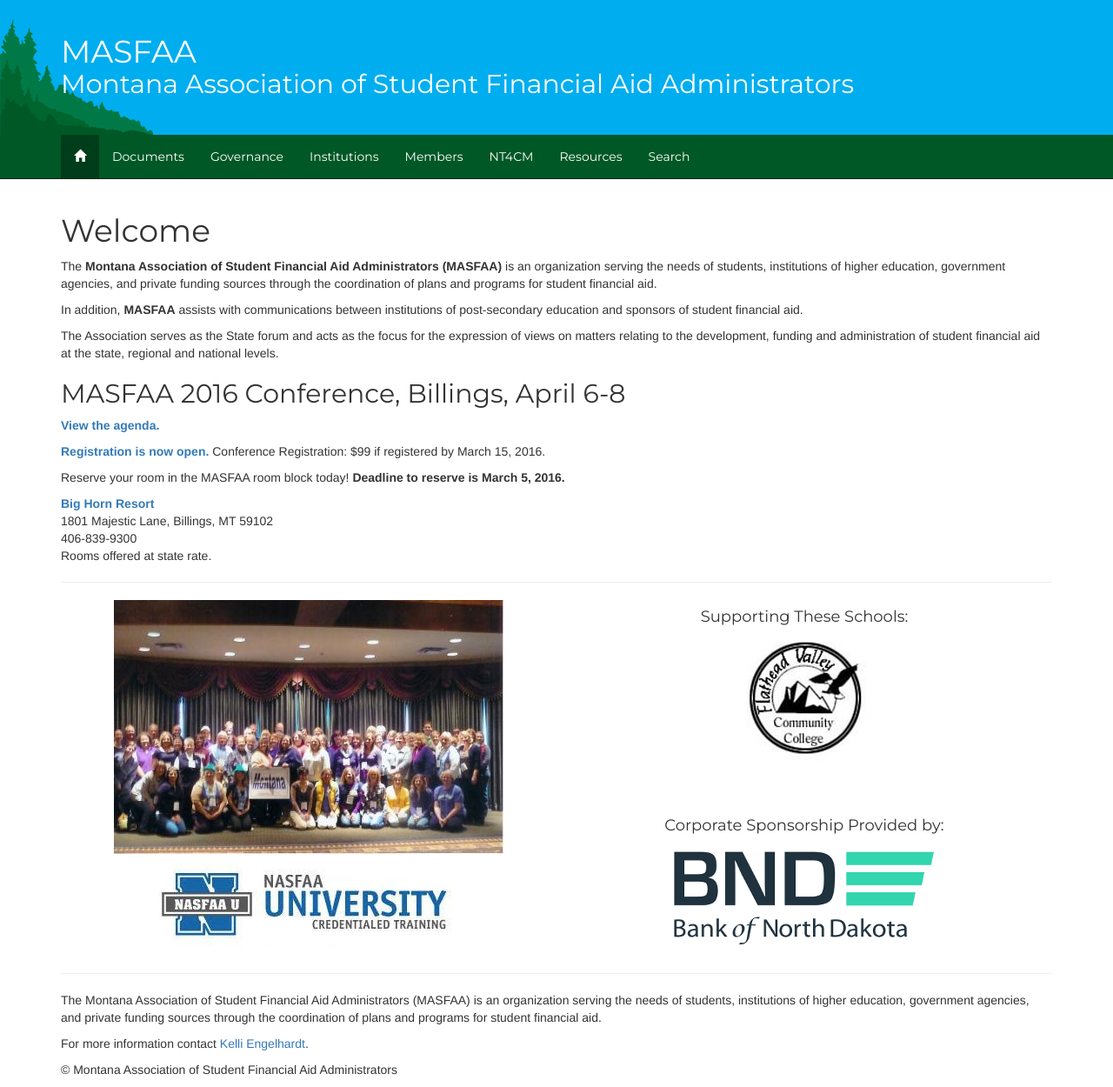
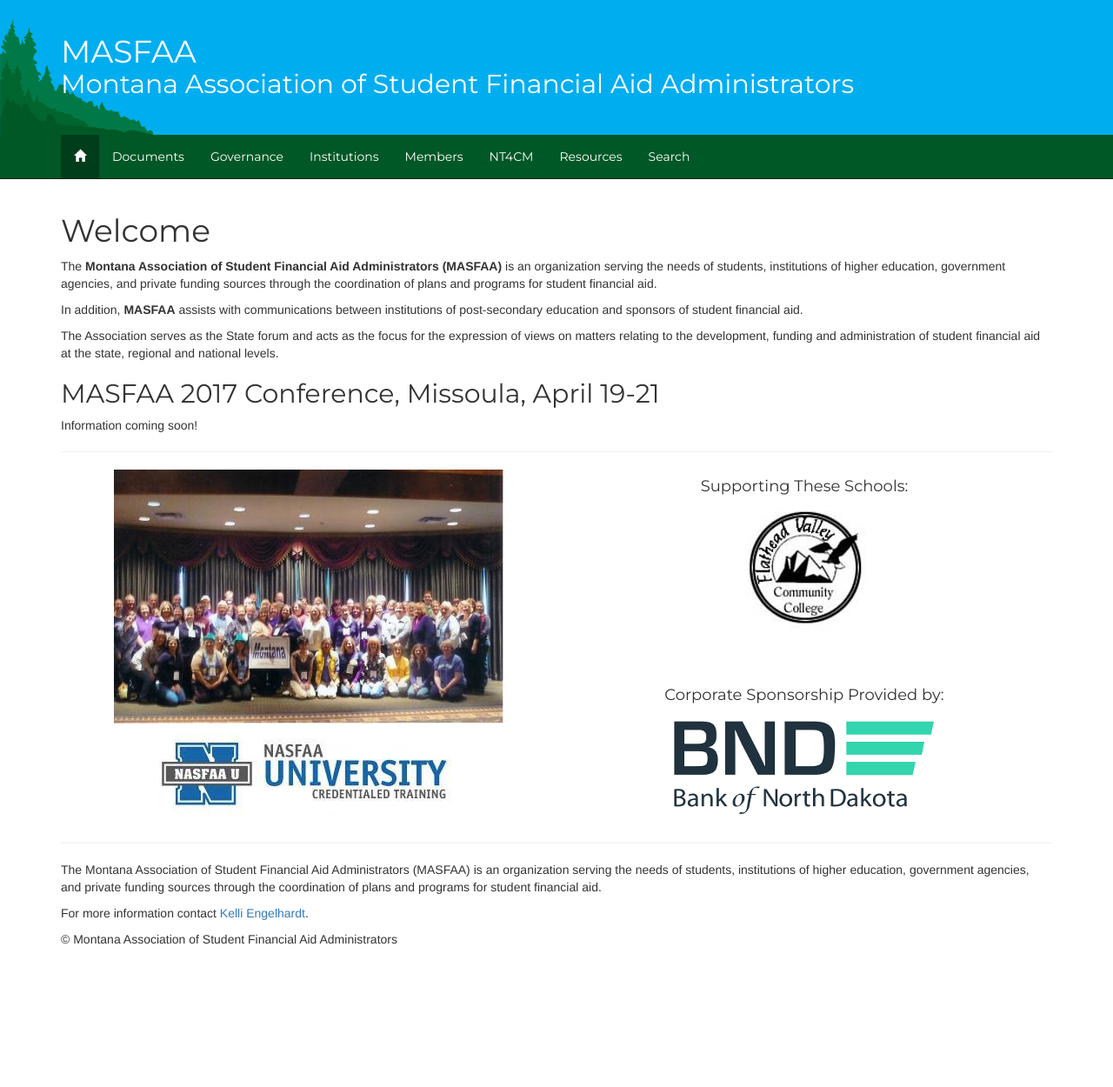
Before and after one commit to mhellwinkel/www.masfaaonline.org, a Jekyll site: the page built from index.md, in a window 1280 px wide. Shown: the whole page at 87% size. Built offline with Jekyll 4.4.1, drawn with Linux system fonts in a browser that asks for light colours; after the commit the page ends 1100 px from its top, so only the background shows below that.

Commit message:
Update for 2017 conference, GT-6449

```diff
--- a/index.md
+++ b/index.md
@@ -11,17 +11,9 @@
 
 The Association serves as the State forum and acts as the focus for the expression of views on matters relating to the development, funding and administration of student financial aid at the state, regional and national levels.
 
-## MASFAA 2016 Conference, Billings, April 6-8
-[**View the agenda.**](documents/downloads/files/MASFAA_2016_Agenda.pdf)
+## MASFAA 2017 Conference, Missoula, April 19-21
 
-[**Registration is now open.**](documents/downloads/files/MASFAA-Conference-Registration-Form.docx) Conference Registration: $99 if registered by March 15, 2016.
-
-Reserve your room in the MASFAA room block today! **Deadline to reserve is March 5, 2016.**
-
-[**Big Horn Resort**](http://thebighornresort.com/)
-1801 Majestic Lane, Billings, MT 59102
-406-839-9300
-Rooms offered at state rate.
+Information coming soon!
 
 ---
 
```
